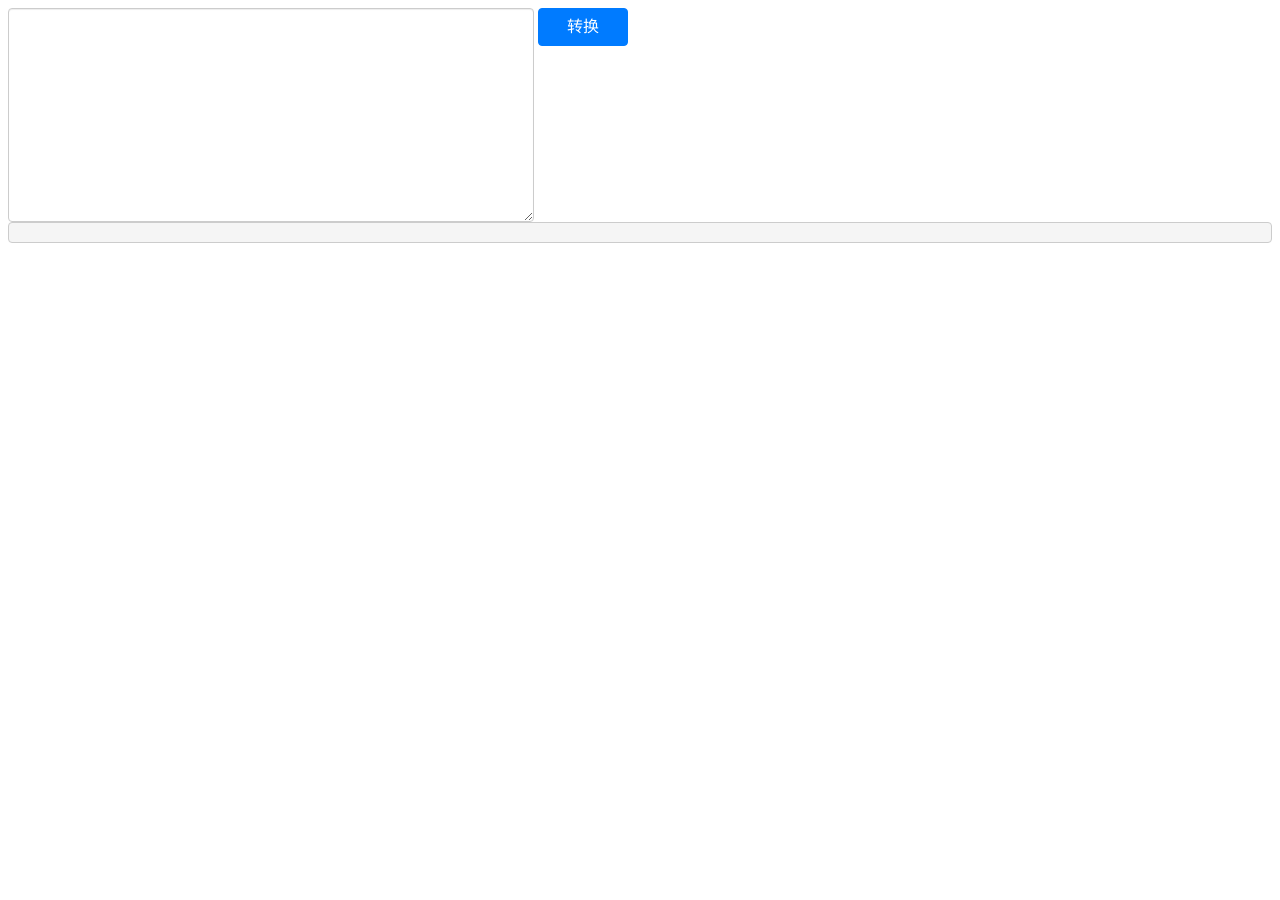
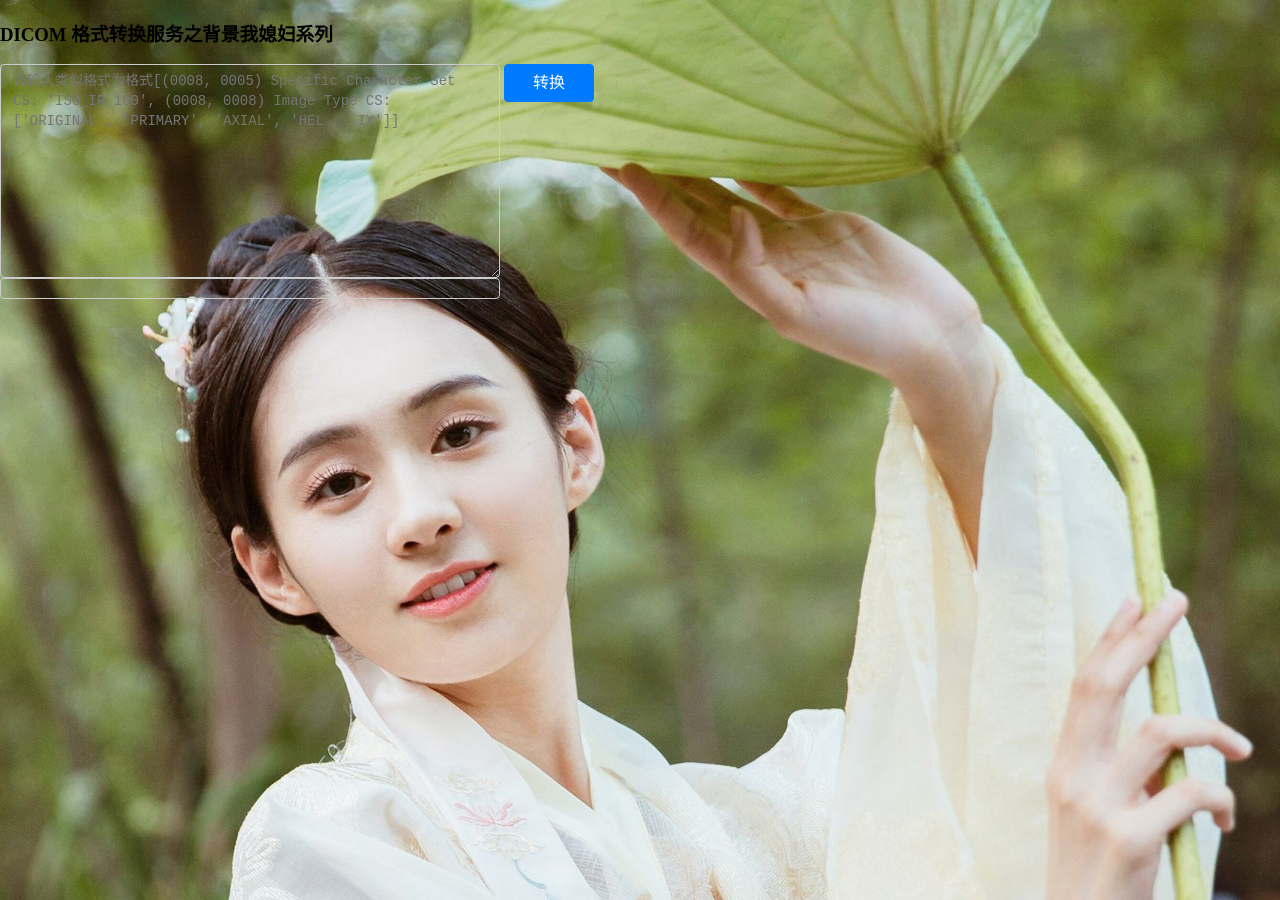
Before and after one commit to AsJoy/AsJoy.github.io, a Jekyll site: the page translateData.html, which Jekyll copies as it is, in a window 1280 px wide. Built offline with Jekyll 4.4.1, drawn with Linux system fonts in a browser that asks for light colours.

Commit message:
正经贴媳妇照片的程序员

```diff
--- a/translateData.html
+++ b/translateData.html
@@ -2,7 +2,7 @@
 <html lang="en">
 <head>
   <meta charset="UTF-8">
-  <title>数据格式转换</title>
+  <title>DICOM 格式转换服务</title>
   <style>
 
 .btn {
@@ -58,6 +58,7 @@ fieldset[disabled] a.btn {
 }
 
 .form-control {
+  box-sizing: border-box;
     display: inline-block;
     width: 500px;
     vertical-align: top;
@@ -65,10 +66,10 @@ fieldset[disabled] a.btn {
     font-size: 14px;
     line-height: 1.42857143;
     color: #555;
-    background-color: #fff;
     background-image: none;
     border: 1px solid #ccc;
     border-radius: 4px;
+    background: none;
     -webkit-box-shadow: inset 0 1px 1px rgba(0,0,0,.075);
     box-shadow: inset 0 1px 1px rgba(0,0,0,.075);
     -webkit-transition: border-color ease-in-out .15s,-webkit-box-shadow ease-in-out .15s;
@@ -82,26 +83,43 @@ fieldset[disabled] a.btn {
     box-shadow: inset 0 1px 1px rgba(0,0,0,.075), 0 0 8px rgba(102,175,233,.6);
 }
 pre {
+    box-sizing: border-box;
     display: block;
     padding: 9.5px;
     margin: 0 0 10px;
     font-size: 13px;
     line-height: 1.42857143;
     color: #333;
+    width: 500px;
     word-break: break-all;
     word-wrap: break-word;
-    background-color: #f5f5f5;
     border: 1px solid #ccc;
     border-radius: 4px;
 }
+html, body {
+  width: 100%;
+  height: 100%;
+}
+body {
+  margin: 0;
+  background: url('./zheshiwoxifu.jpeg') no-repeat;
+  background-position: center;
+  -webkit-background-size: cover;
+  background-size: cover;
+  overflow: auto;
+}
+#app { height: 100%; overflow: auto; }
   </style>
 </head>
 <body>
+  <div id="app">
+    <h3>DICOM 格式转换服务之背景我媳妇系列</h3>
   <div class="form">
-    <textarea class="form-control" cols="30" rows="10"></textarea>
+    <textarea class="form-control" cols="30" rows="10" placeholder="请输入类似格式为格式[(0008, 0005) Specific Character Set CS: 'ISO_IR 100', (0008, 0008) Image Type CS: ['ORIGINAL', 'PRIMARY', 'AXIAL', 'HEL    IX']]"></textarea>
     <button class="btn btn-primary" id="aaa">转换</button>
   </div>
   <pre id="result"></pre>
+  </div>
   <script>
     var __escapehtml = {
     escapehash: {
```
Also changed, not shown: zheshiwoxifu.jpeg (added).
